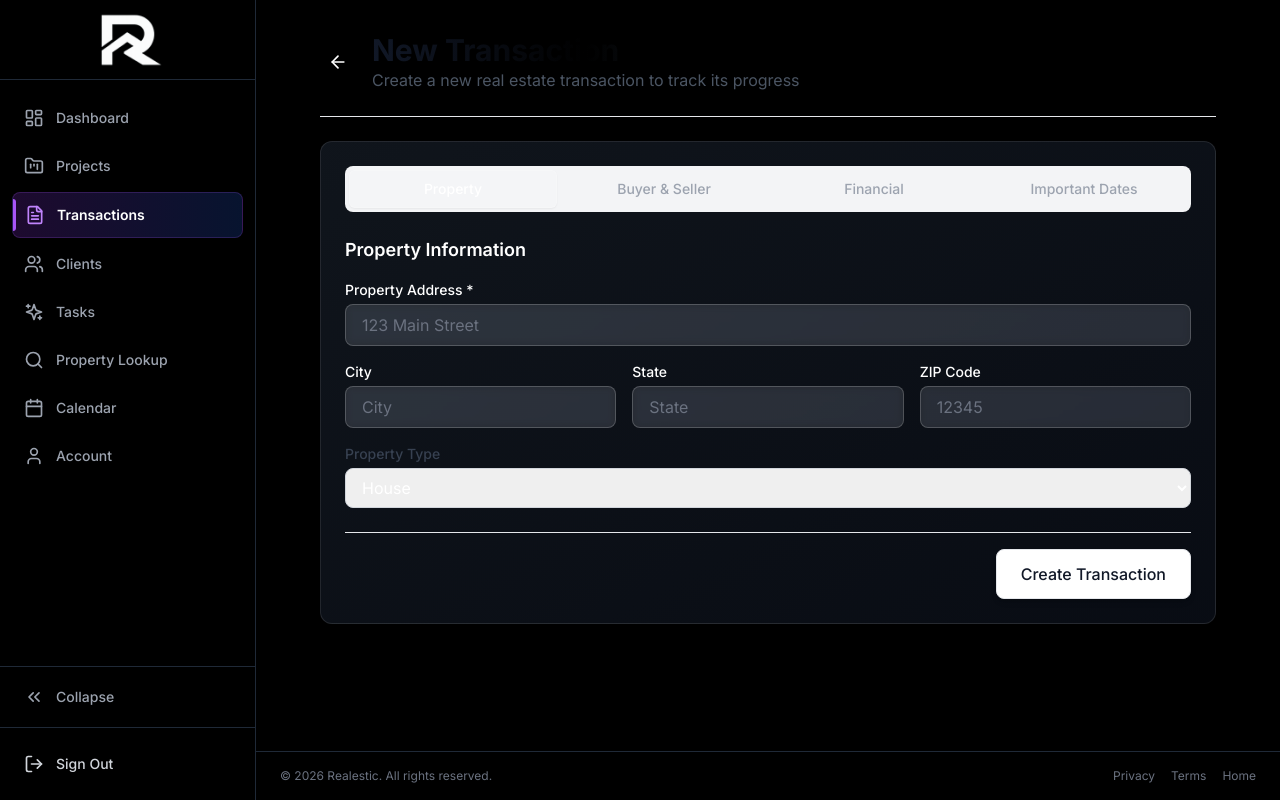
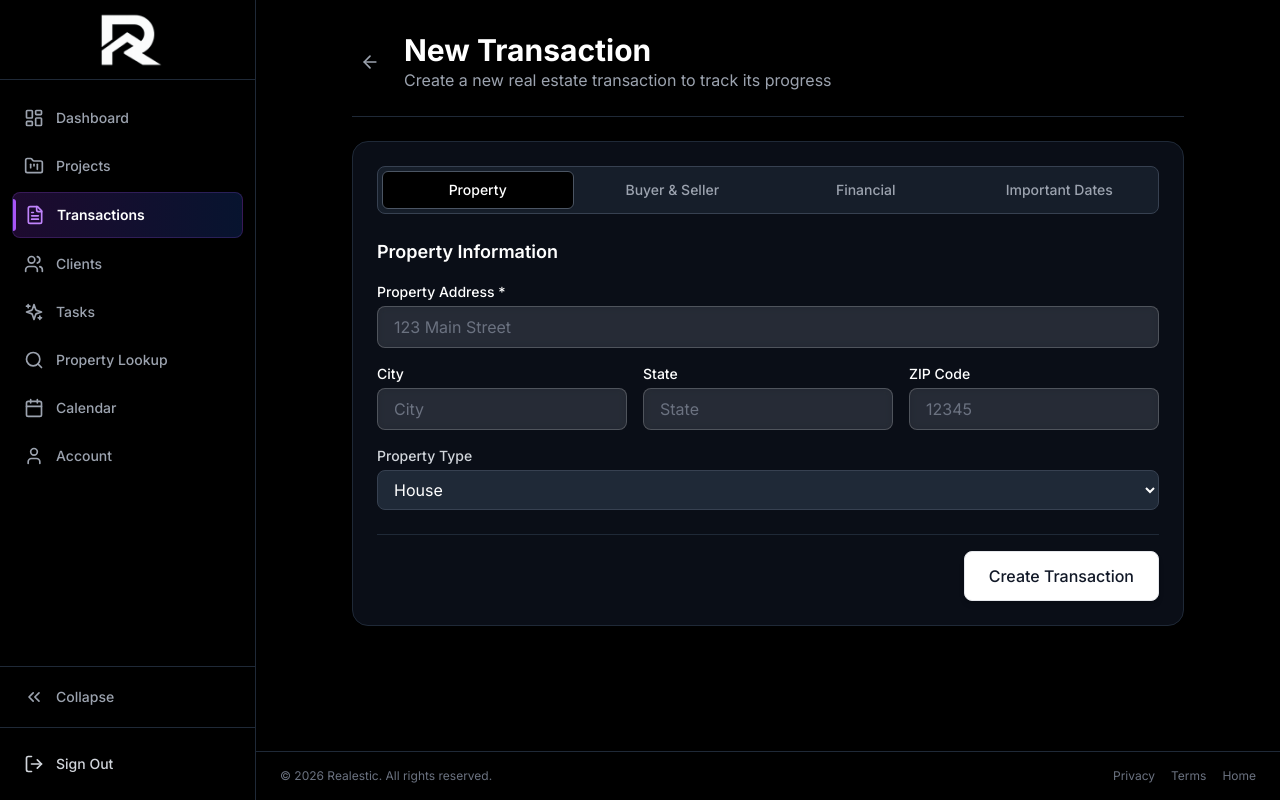
Before and after one commit to Innie0/realestate-saas2, a Next.js app: page /dashboard/transactions/new in a window 1280 px wide. Built offline with nearby package versions, Linux system fonts and the light colour scheme; no server answers; what @supabase/auth-helpers-nextjs would draw is missing.

Commit message:
Fix new transaction page to match dark theme
Updated the new transaction page, form, and input component to use dark theme colors consistent with the rest of the dashboard.

Co-authored-by: Cursor <cursoragent@cursor.com>

```diff
--- a/app/dashboard/transactions/new/page.tsx
+++ b/app/dashboard/transactions/new/page.tsx
@@ -6,7 +6,6 @@
 import React from 'react';
 import Link from 'next/link';
 import { ArrowLeft } from 'lucide-react';
-import Card from '@/components/ui/Card';
 import TransactionForm from '@/components/TransactionForm';
 
 export default function NewTransactionPage() {
@@ -16,28 +15,28 @@ export default function NewTransactionPage() {
   }, []);
 
   return (
-    <div className="max-w-7xl mx-auto py-8 px-4 sm:px-6 lg:px-8">
-      <div className="max-w-4xl mx-auto space-y-6">
-        {/* Header with gradient */}
-        <div className="flex items-center gap-4 pb-6 border-b border-gray-200">
+    <div className="min-h-screen">
+      <div className="max-w-4xl mx-auto py-8 px-4 sm:px-6 lg:px-8 space-y-6">
+        {/* Header */}
+        <div className="flex items-center gap-4 pb-6 border-b border-gray-800">
           <Link
             href="/dashboard/transactions"
-          className="p-2 hover:bg-gradient-to-r hover:from-gray-100 hover:to-gray-200 rounded-lg transition-all duration-200"
+            className="p-2 hover:bg-gray-800 rounded-lg transition-all duration-200 text-gray-400 hover:text-white"
           >
             <ArrowLeft className="w-5 h-5" />
           </Link>
           <div>
-          <h1 className="text-3xl font-bold bg-gradient-to-r from-gray-900 via-black to-gray-800 bg-clip-text text-transparent">New Transaction</h1>
-          <p className="text-gray-600">
+            <h1 className="text-3xl font-bold text-white">New Transaction</h1>
+            <p className="text-gray-400">
               Create a new real estate transaction to track its progress
             </p>
           </div>
         </div>
 
         {/* Form */}
-        <Card>
+        <div className="bg-gray-900/60 backdrop-blur-sm border border-gray-800 rounded-2xl p-6">
           <TransactionForm />
-        </Card>
+        </div>
       </div>
     </div>
   );
--- a/components/TransactionForm.tsx
+++ b/components/TransactionForm.tsx
@@ -174,22 +174,22 @@ export default function TransactionForm({ transaction, onSuccess, onCancel }: Tr
     <form onSubmit={handleSubmit} className="space-y-6">
       {/* Error message */}
       {error && (
-        <div className="p-4 bg-red-50 border border-red-200 rounded-lg text-red-600 text-sm">
+        <div className="p-4 bg-red-900/30 border border-red-700 rounded-lg text-red-400 text-sm">
           {error}
         </div>
       )}
 
       {/* Section tabs */}
-      <div className="flex space-x-1 bg-gray-100 p-1 rounded-lg">
+      <div className="flex space-x-1 bg-gray-800/60 p-1 rounded-lg border border-gray-700">
         {sections.map((section) => (
           <button
             key={section.id}
             type="button"
             onClick={() => setActiveSection(section.id)}
-            className={`flex-1 py-2 px-4 rounded-md text-sm font-medium transition-colors ${
+            className={`flex-1 py-2 px-4 rounded-md text-sm font-medium transition-all duration-200 ${
               activeSection === section.id
-                ? 'bg-white/10 text-white shadow-sm border border-white/20'
-                : 'text-gray-400 hover:text-white'
+                ? 'bg-black text-white shadow-sm border border-gray-600'
+                : 'text-gray-400 hover:text-white hover:bg-gray-700/50'
             }`}
           >
             {section.label}
@@ -232,13 +232,13 @@ export default function TransactionForm({ transaction, onSuccess, onCancel }: Tr
           </div>
 
           <div>
-            <label className="block text-sm font-medium text-gray-700 mb-1">
+            <label className="block text-sm font-medium text-gray-300 mb-1">
               Property Type
             </label>
             <select
               value={propertyType}
               onChange={(e) => setPropertyType(e.target.value as any)}
-              className="w-full px-3 py-2 border border-gray-300 rounded-lg focus:outline-none focus:ring-2 focus:ring-black"
+              className="w-full px-3 py-2 bg-gray-800 border border-gray-700 text-white rounded-lg focus:outline-none focus:ring-2 focus:ring-white/20"
             >
               <option value="house">House</option>
               <option value="apartment">Apartment</option>
@@ -305,7 +305,7 @@ export default function TransactionForm({ transaction, onSuccess, onCancel }: Tr
           </div>
 
           {/* Seller Info */}
-          <div className="space-y-4 pt-4 border-t">
+          <div className="space-y-4 pt-4 border-t border-gray-800">
             <h3 className="text-lg font-semibold text-white">Seller Information</h3>
 
             <Input
@@ -396,13 +396,13 @@ export default function TransactionForm({ transaction, onSuccess, onCancel }: Tr
           </div>
 
           <div>
-            <label className="block text-sm font-medium text-gray-700 mb-1">
+            <label className="block text-sm font-medium text-gray-300 mb-1">
               Status
             </label>
             <select
               value={status}
               onChange={(e) => setStatus(e.target.value as any)}
-              className="w-full px-3 py-2 border border-gray-300 rounded-lg focus:outline-none focus:ring-2 focus:ring-black"
+              className="w-full px-3 py-2 bg-gray-800 border border-gray-700 text-white rounded-lg focus:outline-none focus:ring-2 focus:ring-white/20"
             >
               <option value="active">Active</option>
               <option value="pending">Pending</option>
@@ -414,7 +414,7 @@ export default function TransactionForm({ transaction, onSuccess, onCancel }: Tr
           </div>
 
           <div>
-            <label className="block text-sm font-medium text-gray-700 mb-1">
+            <label className="block text-sm font-medium text-gray-300 mb-1">
               Notes
             </label>
             <textarea
@@ -422,7 +422,7 @@ export default function TransactionForm({ transaction, onSuccess, onCancel }: Tr
               onChange={(e) => setNotes(e.target.value)}
               placeholder="Additional notes about this transaction..."
               rows={4}
-              className="w-full px-3 py-2 border border-gray-300 rounded-lg focus:outline-none focus:ring-2 focus:ring-black resize-none"
+              className="w-full px-3 py-2 bg-gray-800 border border-gray-700 text-white placeholder-gray-500 rounded-lg focus:outline-none focus:ring-2 focus:ring-white/20 resize-none"
             />
           </div>
         </div>
@@ -432,7 +432,7 @@ export default function TransactionForm({ transaction, onSuccess, onCancel }: Tr
       {activeSection === 'dates' && (
         <div className="space-y-4">
           <h3 className="text-lg font-semibold text-white">Important Dates</h3>
-          <p className="text-sm text-gray-500">
+          <p className="text-sm text-gray-400">
             Set key milestone dates to auto-generate timeline, checklist, and reminders.
           </p>
 
@@ -451,8 +451,8 @@ export default function TransactionForm({ transaction, onSuccess, onCancel }: Tr
             />
           </div>
 
-          <div className="pt-4 border-t">
-            <h4 className="text-md font-medium text-gray-800 mb-3">Inspection</h4>
+          <div className="pt-4 border-t border-gray-800">
+            <h4 className="text-md font-medium text-gray-300 mb-3">Inspection</h4>
             <div className="grid grid-cols-1 md:grid-cols-2 gap-4">
               <Input
                 label="Inspection Date"
@@ -469,8 +469,8 @@ export default function TransactionForm({ transaction, onSuccess, onCancel }: Tr
             </div>
           </div>
 
-          <div className="pt-4 border-t">
-            <h4 className="text-md font-medium text-gray-800 mb-3">Appraisal</h4>
+          <div className="pt-4 border-t border-gray-800">
+            <h4 className="text-md font-medium text-gray-300 mb-3">Appraisal</h4>
             <div className="grid grid-cols-1 md:grid-cols-2 gap-4">
               <Input
                 label="Appraisal Date"
@@ -487,8 +487,8 @@ export default function TransactionForm({ transaction, onSuccess, onCancel }: Tr
             </div>
           </div>
 
-          <div className="pt-4 border-t">
-            <h4 className="text-md font-medium text-gray-800 mb-3">Financing & Title</h4>
+          <div className="pt-4 border-t border-gray-800">
+            <h4 className="text-md font-medium text-gray-300 mb-3">Financing & Title</h4>
             <div className="grid grid-cols-1 md:grid-cols-2 gap-4">
               <Input
                 label="Financing Deadline"
@@ -505,8 +505,8 @@ export default function TransactionForm({ transaction, onSuccess, onCancel }: Tr
             </div>
           </div>
 
-          <div className="pt-4 border-t">
-            <h4 className="text-md font-medium text-gray-800 mb-3">Closing</h4>
+          <div className="pt-4 border-t border-gray-800">
+            <h4 className="text-md font-medium text-gray-300 mb-3">Closing</h4>
             <div className="grid grid-cols-1 md:grid-cols-2 gap-4">
               <Input
                 label="Closing Date"
@@ -526,7 +526,7 @@ export default function TransactionForm({ transaction, onSuccess, onCancel }: Tr
       )}
 
       {/* Form actions */}
-      <div className="flex justify-end space-x-3 pt-4 border-t">
+      <div className="flex justify-end space-x-3 pt-4 border-t border-gray-800">
         {onCancel && (
           <Button type="button" variant="outline" onClick={onCancel}>
             Cancel
--- a/components/ui/Input.tsx
+++ b/components/ui/Input.tsx
@@ -35,8 +35,8 @@ export default function Input({
   const inputClasses = clsx(
     baseStyles,
     error
-      ? 'border-red-300 focus:border-red-500 focus:ring-red-500 bg-gradient-to-r from-red-50 to-white' // Error state styles
-      : 'border-gray-200 focus:border-black focus:ring-gray-400 hover:border-gray-300', // Normal state styles
+      ? 'border-red-700 focus:border-red-500 focus:ring-red-500/30 bg-red-900/20'
+      : 'border-white/20 focus:border-white/40 focus:ring-white/10 hover:border-white/30',
     className
   );
 
```
Lines whose indentation alone changed are shown as unchanged.
